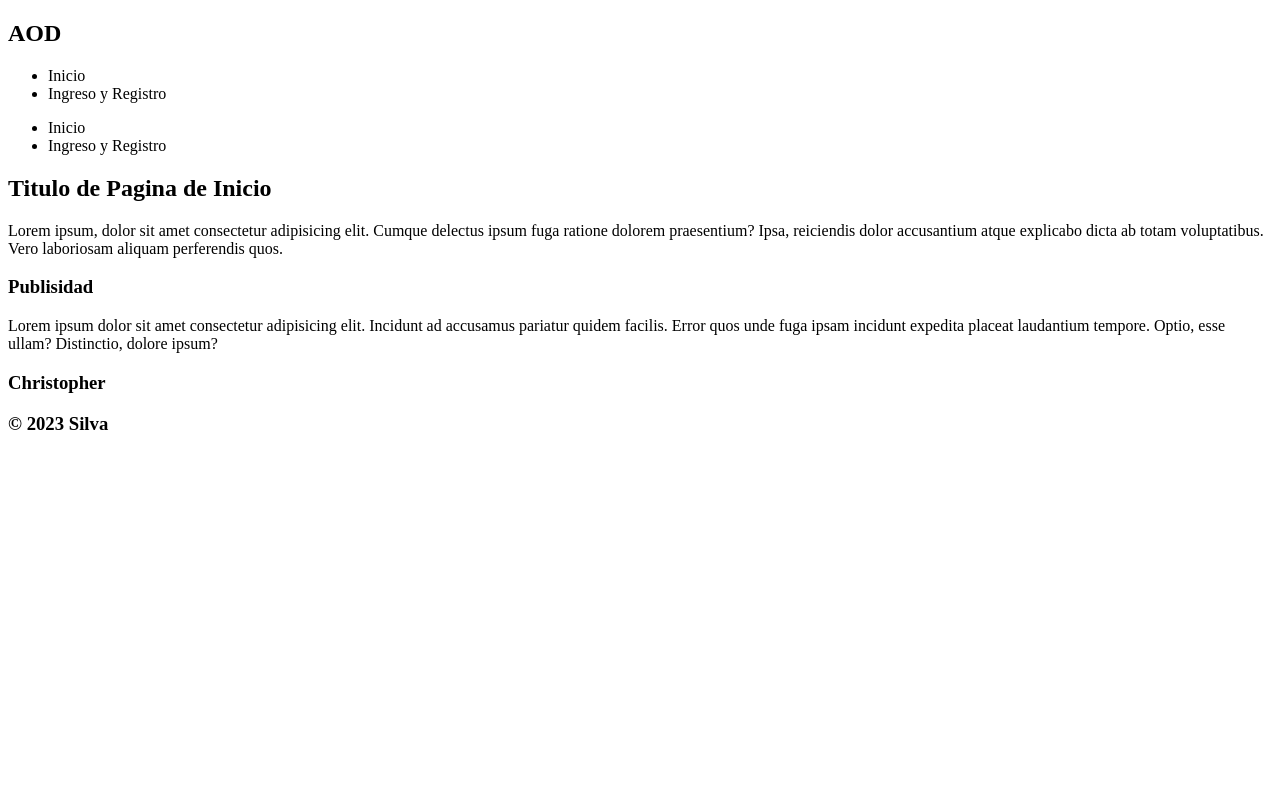
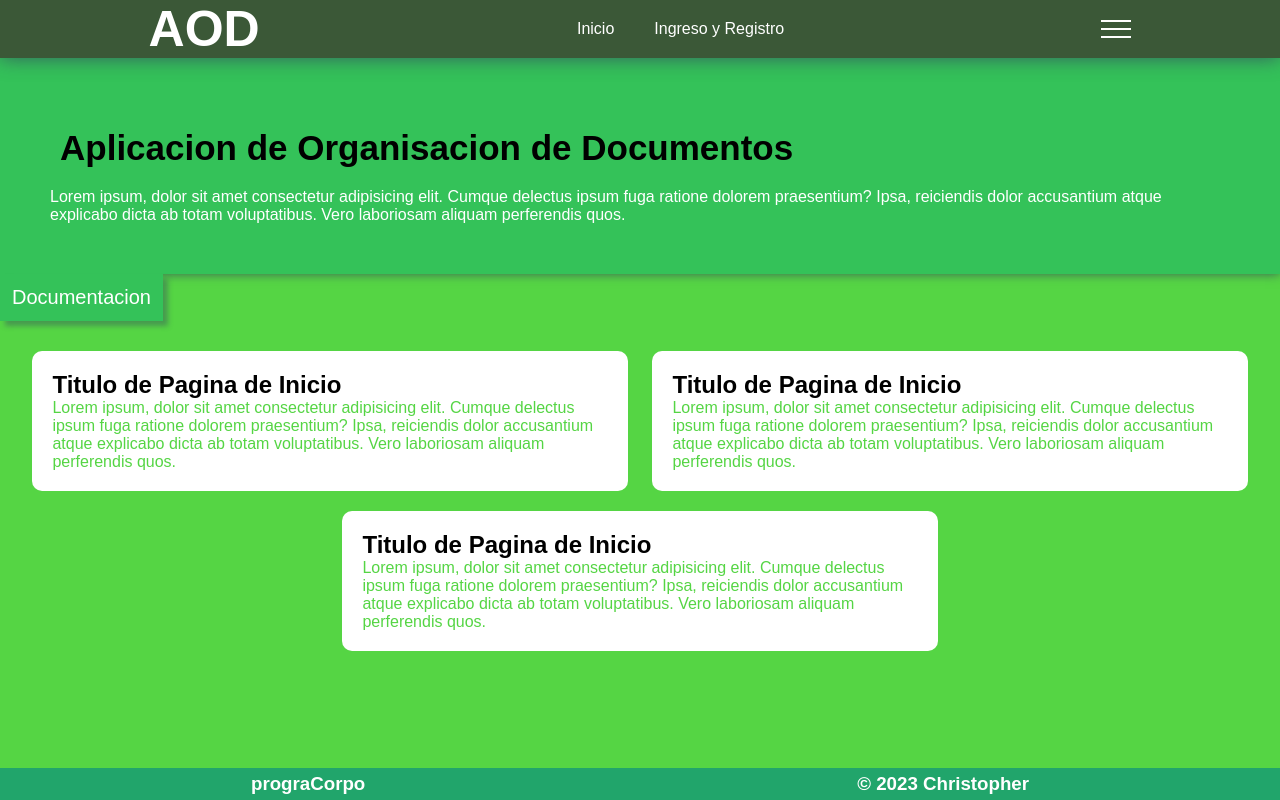
Before and after one commit to Chuy2003/organizadorDeDocumentos, a plain HTML site: page index.html in a window 1280 px wide. Drawn offline with Linux system fonts and the light colour scheme.

Commit message:
Agregando estilos del index

```diff
--- /dev/null
+++ b/css/estilos.css
@@ -0,0 +1,234 @@
+*{
+    margin: 0;
+    padding: 0;
+    box-sizing: border-box;
+}
+
+body{
+    background-color: #55D544;
+    margin-top: 58px;
+}
+
+ul{
+    list-style: none;
+}
+
+.publisidad{
+    top: 85px;
+    position: fixed;
+    width: 35%;
+    right: 10px;
+    background-color: #ffffff;
+    padding: 10px;
+}
+
+.publi_title{
+    display: flex;
+    font-size: 25px;
+    justify-content: space-around;
+    margin: 5px 0;
+}
+
+.publi_title h3{
+    margin: auto;
+}
+
+.publi_title p{
+    margin: 0 20px;
+    cursor: pointer;
+}
+
+.publi_title p:hover{
+    color: #e74848;
+}
+
+.head{
+    background-color: #3B5837;
+    position: fixed;
+    top: 0;
+    width: 100%;
+    box-shadow: 0px 0px 20px 0 rgba(52, 73, 94, 0.849);
+}
+
+.head nav{
+    display: flex;
+    justify-content: space-around;
+}
+
+.head_title{
+    font-size: 50px;
+    margin: auto;
+}
+
+.head_buttos{
+    margin: auto;
+    display: flex;
+}
+
+.head_buttos li{
+    margin: 0 10px;
+    cursor: pointer;
+    padding: 10px;
+}
+
+.head_buttos li:hover{
+    background-color: #21A56B;
+    border-radius: 10px;
+}
+
+.menu{
+    position: relative;
+    width: 30px;
+    height: 30px;
+    cursor: pointer;
+    margin: auto;
+    border-radius: 5px;
+}
+
+.menu span{
+    display: block;
+    width: 100%;
+    height: 2px;
+    background-color: #ffffff;
+    margin-top: 6px;
+    transition: all 300ms;
+    transform-origin: 0px 100%;
+}
+
+.menu:hover{
+    .menu_span1{
+        background-color: #21A56B ;
+    }
+
+    .menu_span2{
+        background-color: #21A56B ;
+    }
+
+    .menu_span3{
+        background-color: #21A56B ;
+    }
+}
+
+.menu_animacion{
+    .menu_span1{
+        transform: rotate(45deg) translate(-2px, 1px);
+    }
+
+    .menu_span2{
+        opacity: 0;
+        margin-left: -30px;
+    }
+
+    .menu_span3{
+        transform: rotate(-45deg) translate(-4px, 2px);
+    }
+}
+
+.fondo_nav{
+    position: absolute;
+    background-color: #00000036;
+    top: 58px;
+    bottom: 0;
+    left: 0;
+    right: 0;
+}
+
+.fondo_nav nav{
+    position: fixed;
+    background-color: #21A56B;
+    bottom: 0;
+    top: 58px;
+    right: 0;
+    padding: 10px 0;
+}
+
+.nav_buttos{
+    display: flex;
+    flex-direction: column;
+}
+
+.nav_buttos li{
+    padding: 0 50px;
+    margin: 10px 0;
+    border-bottom: 2px solid #34C259 ;
+    color: #ffffff ;
+    cursor: pointer;
+}
+
+.nav_buttos li:hover{
+    border-bottom: 2px solid #ffffff  ;
+    color: #3B5837;
+}
+
+.content_section1{
+    display: flex;
+
+}
+
+.section1{
+    background-color: #34C259;
+    padding: 50px;
+    box-shadow: 0px 0px 10px 0 #34495ed8;
+    transition: all 600ms;
+    transform-origin: 0px 100%;
+}
+
+.section1_animacion{
+    position: absolute;
+    visibility: hidden;
+    opacity: 0;
+    margin-left: -30px;
+}
+
+.section1_title{
+    margin: 20px 10px;
+    font-size: 35px;
+}
+
+.section1_button{
+    cursor: pointer;
+    border: 2px solid #34C259;
+    background-color: #34C259;
+    font-size: 20px;
+    padding: 10px;
+    box-shadow: 5px 5px 5px #34495e6c;
+}
+
+.section1_button:hover{
+    background-color: #21A56B;
+    border: 2px solid #21A56B;
+}
+
+
+.content_section2{
+    margin: 20px;
+    display: flex;
+    flex-wrap: wrap;
+}
+
+.section2{
+    display: inline-block;
+    background-color: #ffffff;
+    margin: 10px auto;
+    padding: 20px;
+    border-radius: 10px;
+    width: 48%;
+}
+
+
+.footer{
+    background-color: #21A56B ;
+    position: fixed;
+    width: 100%;
+    bottom: 0;
+}
+
+.footer_div{
+    display: flex;
+    justify-content: space-around;
+    padding: 5px;
+}
+
+.none{
+    display: none;
+}
--- /dev/null
+++ b/css/textColor.css
@@ -0,0 +1,14 @@
+.color_text1{
+    font-family: sans-serif;
+    color: #000000;
+}
+
+.color_text2{
+    font-family: sans-serif;
+    color: #ffffff;
+}
+
+.color_text3{
+    font-family: sans-serif;
+    color: #55D544 ;
+}
--- a/index.html
+++ b/index.html
@@ -4,51 +4,85 @@
     <meta charset="UTF-8">
     <meta name="viewport" content="width=device-width, initial-scale=1.0">
     <title>Aplicacion de Organizacion de Documentos</title>
+    <link rel="stylesheet" href="css/textColor.css">
+    <link rel="stylesheet" href="css/estilos.css">
 </head>
 <body>
-    <div>
+    <section class="publisidad none">
+        <div class="publi_title">
+            <h3 class="color_text1">Publisidad</h3>
+            <p class="color_text1">x</p>
+        </div>
+        <div>
+            <p>Lorem ipsum dolor sit amet consectetur adipisicing elit. Incidunt ad accusamus pariatur quidem facilis. Error quos unde fuga ipsam incidunt expedita placeat laudantium tempore. Optio, esse ullam? Distinctio, dolore ipsum?</p>
+        </div>
+    </section>
+
+    <div class="head">
         <nav>
-            <h1>AOD</h1>
-            <ul>
-                <li>Inicio</li>
-                <li>Ingreso y Registro</li>
+            <h1 class="head_title color_text2">AOD</h1>
+            <ul class="head_buttos">
+                <li class="color_text2">Inicio</li>
+                <li class="color_text2">Ingreso y Registro</li>
             </ul>
             <div id="menu" class="menu">
-                <span class="menu_span1 color_text1"></span>
-                <span class="menu_span2 color_text1"></span>
-                <span class="menu_span3 color_text1"></span>
+                <span class="menu_span1 color_text2"></span>
+                <span class="menu_span2 color_text2"></span>
+                <span class="menu_span3 color_text2"></span>
             </div>
         </nav>
     </div>
 
-    <div>
+    <div class="fondo_nav none">
         <nav>
-            <ul>
-                <li>Inicio</li>
-                <li>Ingreso y Registro</li>
+            <ul class="nav_buttos">
+                <li class="color_text2">Inicio</li>
+                <li class="color_text2">Ingreso y Registro</li>
             </ul>
         </nav>
     </div>
 
-    <div>
-        <section>
-            <h2>Titulo de Pagina de Inicio</h2>
+    <div class="content_section">
+        <section class="section1 ">
+            <h2 class="section1_title color_text1">Aplicacion de Organisacion de Documentos</h2>
             <div>
-                <p>Lorem ipsum, dolor sit amet consectetur adipisicing elit. Cumque delectus ipsum fuga ratione dolorem praesentium? Ipsa, reiciendis dolor accusantium atque explicabo dicta ab totam voluptatibus. Vero laboriosam aliquam perferendis quos.</p>
+                <p class="color_text2">Lorem ipsum, dolor sit amet consectetur adipisicing elit. Cumque delectus ipsum fuga ratione dolorem praesentium? Ipsa, reiciendis dolor accusantium atque explicabo dicta ab totam voluptatibus. Vero laboriosam aliquam perferendis quos.</p>
             </div>
         </section>
-        <section>
-            <h3>Publisidad</h3>
+        <section class="section1 section1_animacion">
+            <h2 class="section1_title color_text1">Documentacion</h2>
             <div>
-                <p>Lorem ipsum dolor sit amet consectetur adipisicing elit. Incidunt ad accusamus pariatur quidem facilis. Error quos unde fuga ipsam incidunt expedita placeat laudantium tempore. Optio, esse ullam? Distinctio, dolore ipsum?</p>
+                <p class="color_text2">Lorem ipsum, dolor sit amet consectetur adipisicing elit. Cumque delectus ipsum fuga ratione dolorem praesentium? Ipsa, reiciendis dolor accusantium atque explicabo dicta ab totam voluptatibus. Vero laboriosam aliquam perferendis quos.</p>
             </div>
         </section>
+        <button class="section1_button color_text2">Documentacion</button>
     </div>
 
-    <footer>
-        <div>
-            <h3>Christopher</h3>
-            <h3>© 2023 Silva</h3>
+    <div class="content_section2">
+        <div class="section2">
+            <h2 class="color_text1">Titulo de Pagina de Inicio</h3>
+            <div>
+                <p class="color_text3">Lorem ipsum, dolor sit amet consectetur adipisicing elit. Cumque delectus ipsum fuga ratione dolorem praesentium? Ipsa, reiciendis dolor accusantium atque explicabo dicta ab totam voluptatibus. Vero laboriosam aliquam perferendis quos.</p>
+            </div>
+        </div>
+        <div class="section2">
+            <h2 class="color_text1">Titulo de Pagina de Inicio</h3>
+            <div>
+                <p class="color_text3">Lorem ipsum, dolor sit amet consectetur adipisicing elit. Cumque delectus ipsum fuga ratione dolorem praesentium? Ipsa, reiciendis dolor accusantium atque explicabo dicta ab totam voluptatibus. Vero laboriosam aliquam perferendis quos.</p>
+            </div>
+        </div>
+        <div class="section2">
+            <h2 class="color_text1">Titulo de Pagina de Inicio</h3>
+            <div>
+                <p class="color_text3">Lorem ipsum, dolor sit amet consectetur adipisicing elit. Cumque delectus ipsum fuga ratione dolorem praesentium? Ipsa, reiciendis dolor accusantium atque explicabo dicta ab totam voluptatibus. Vero laboriosam aliquam perferendis quos.</p>
+            </div>
+        </div>
+    </div>
+
+    <footer class="footer">
+        <div class="footer_div">
+            <h3 class="color_text2">prograCorpo</h3>
+            <h3 class="color_text2">© 2023 Christopher</h3>
         </div>
     </footer>
 </body>
```
